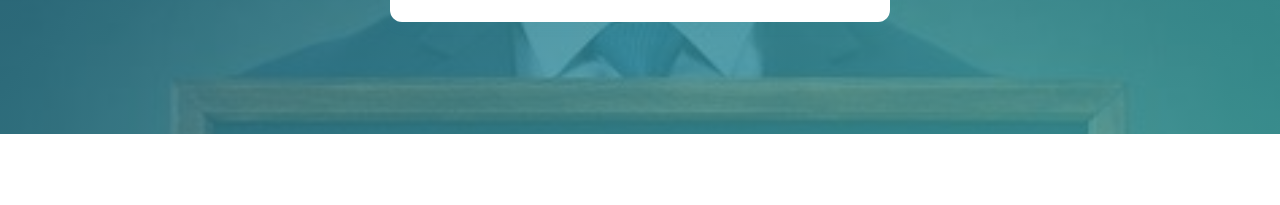
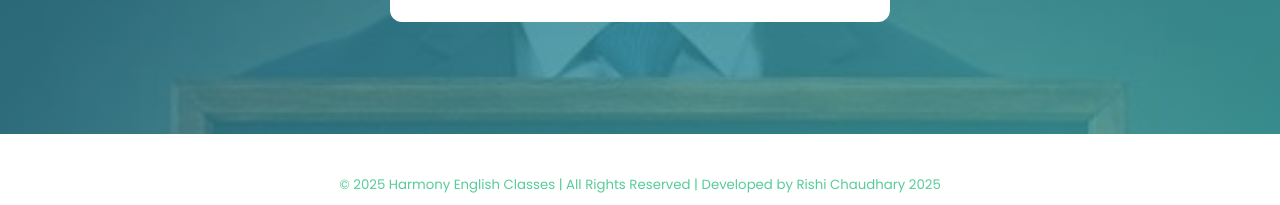
Before and after one commit to Lunar2409/Lunar2409.github.io, a plain HTML site: page index.html in a window 1280 px wide. Shown: the part 5584-5789 px from the top of the page. Before the commit the page ends 5718 px from the top, so only its background shows below. Drawn offline with Linux system fonts and the light colour scheme.

Commit message:
Update index.html

```diff
--- a/index.html
+++ b/index.html
@@ -171,6 +171,10 @@
     </div>
   </section>
 
+  <footer>
+    &copy; 2025 Harmony English Classes | All Rights Reserved | Developed by Rishi Chaudhary 2025
+  </footer>
+
   <script>
     const observerOptions = {
       root: null,
```
